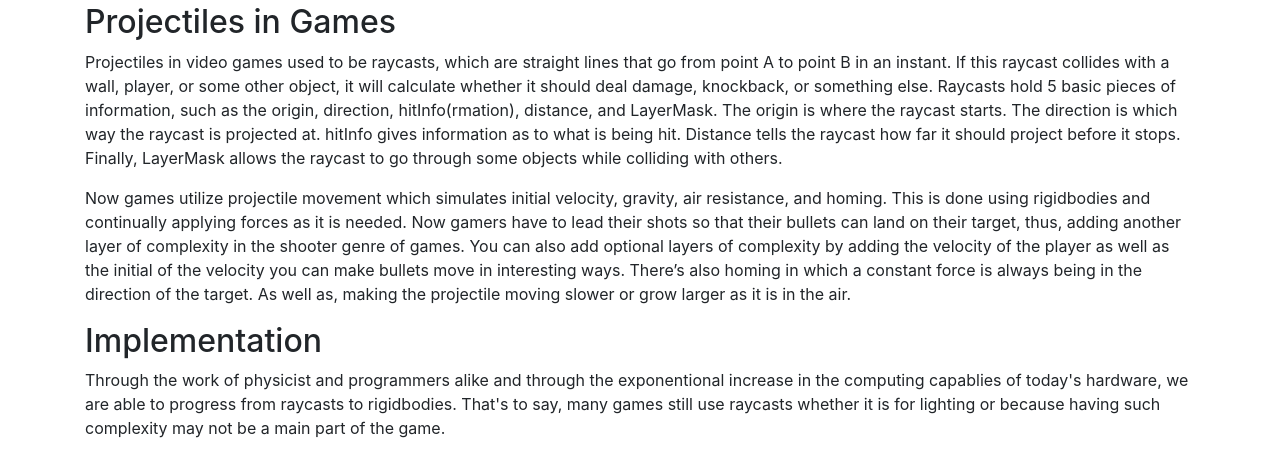
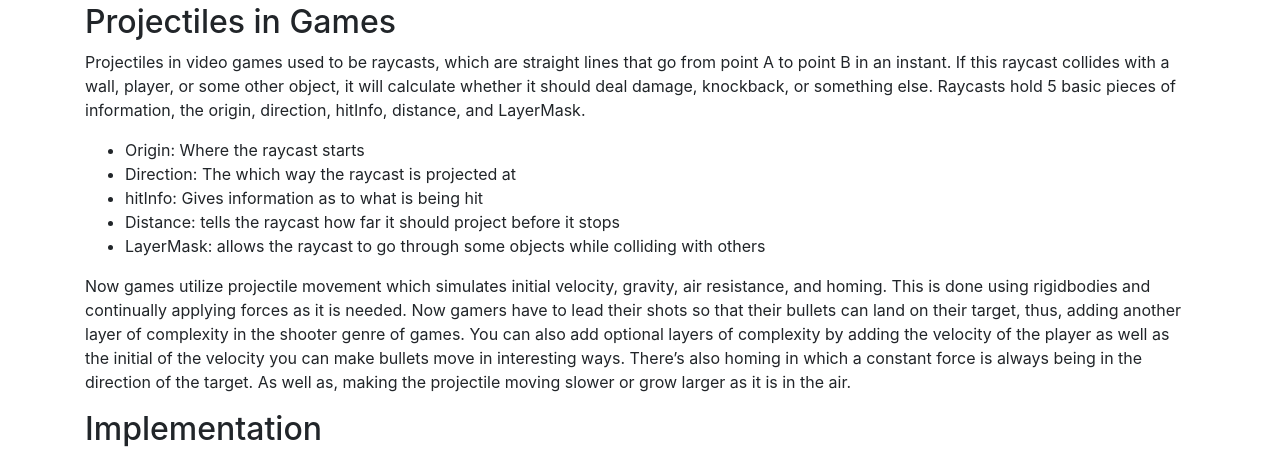
Before and after one commit to MySystemLagz/Biology-CTE-Integration, a plain HTML site: page index.html in a window 1280 px wide. Shown: the part 851-1304 px from the top of the page. Drawn offline with nearby package versions, Linux system fonts and the light colour scheme.

Commit message:
Update index.html

```diff
--- a/index.html
+++ b/index.html
@@ -19,7 +19,14 @@
             <p>A projectile is a object that is affected by initial velocity and gravity, among other things. Projectiles on Earth follow a parabola-like trajectory.</p>
 
             <h2>Projectiles in Games</h2>
-            <p>Projectiles in video games used to be raycasts, which are straight lines that go from point A to point B in an instant. If this raycast collides with a wall, player, or some other object, it will calculate whether it should deal damage, knockback, or something else. Raycasts hold 5 basic pieces of information, such as the origin, direction, hitInfo(rmation), distance, and LayerMask. The origin is where the raycast starts. The direction is which way the raycast is projected at. hitInfo gives information as to what is being hit. Distance tells the raycast how far it should project before it stops. Finally, LayerMask allows the raycast to go through some objects while colliding with others.</p>
+            <p>Projectiles in video games used to be raycasts, which are straight lines that go from point A to point B in an instant. If this raycast collides with a wall, player, or some other object, it will calculate whether it should deal damage, knockback, or something else. Raycasts hold 5 basic pieces of information, the origin, direction, hitInfo, distance, and LayerMask.</p>
+            <ul>
+                <li>Origin: Where the raycast starts</li>
+                <li>Direction: The which way the raycast is projected at</li>
+                <li>hitInfo: Gives information as to what is being hit</li>
+                <li>Distance: tells the raycast how far it should project before it stops</li>
+                <li>LayerMask: allows the raycast to go through some objects while colliding with others</li>
+            </ul>
             <p>Now games utilize projectile movement which simulates initial velocity, gravity, air resistance, and homing. This is done using rigidbodies and continually applying forces as it is needed. Now gamers have to lead their shots so that their bullets can land on their target, thus, adding another layer of complexity in the shooter genre of games. You can also add optional layers of complexity by adding the velocity of the player as well as the initial of the velocity you can make bullets move in interesting ways. There’s also homing in which a constant force is always being in the direction of the target. As well as, making the projectile moving slower or grow larger as it is in the air.</p>
 
             <h2>Implementation</h2>
```
